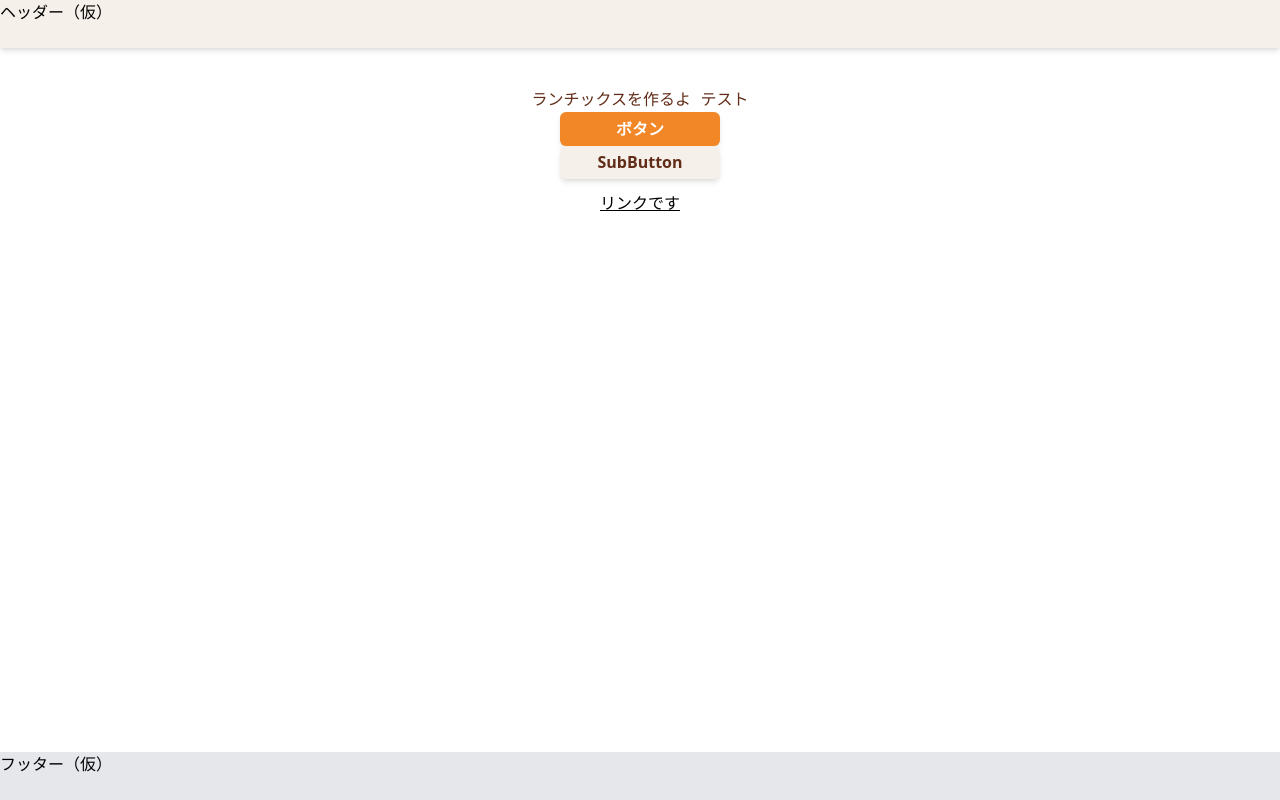
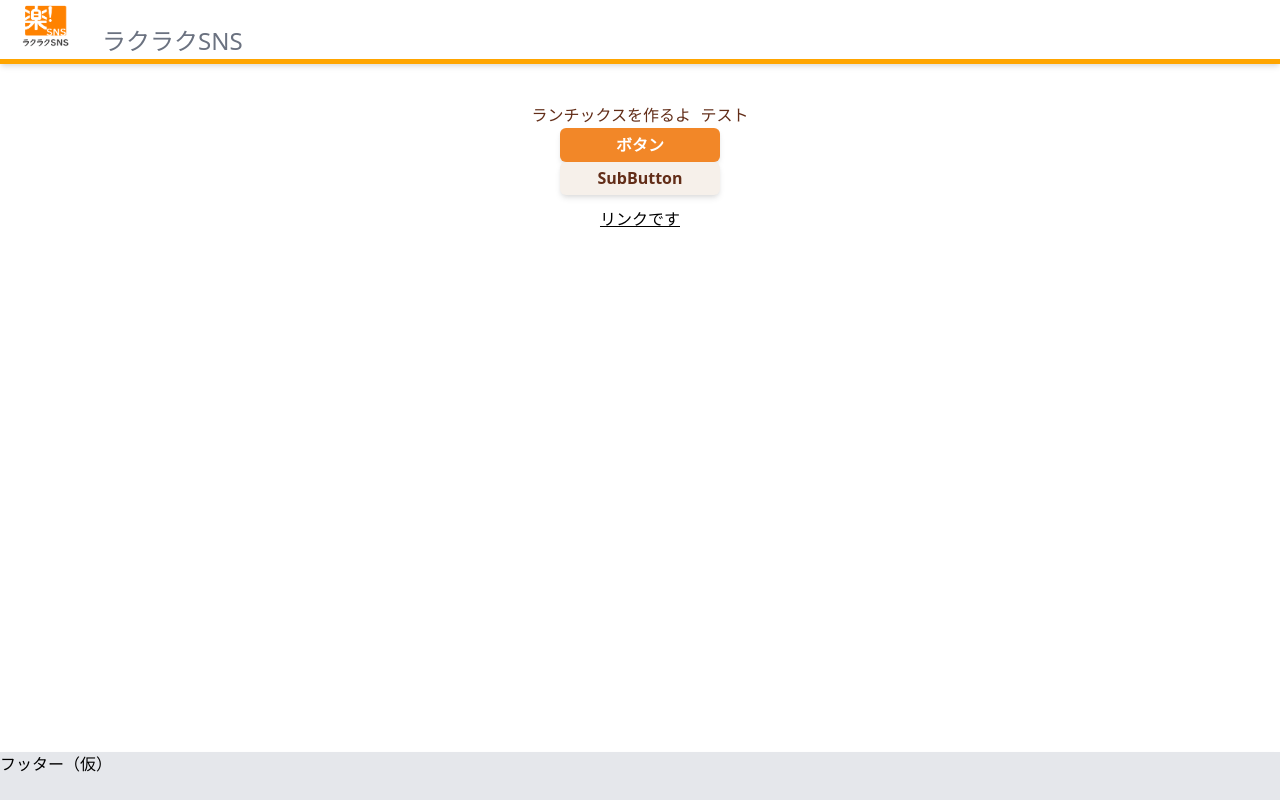
Before and after one commit to suzu1997/rakus-sns-app, a Next.js app: page / in a window 1280 px wide. Built offline with nearby package versions, Linux system fonts and the light colour scheme.

Commit message:
ヘッダー完成(文字の位置以外)

```diff
--- a/src/components/Header.tsx
+++ b/src/components/Header.tsx
@@ -1,7 +1,18 @@
 import { memo, FC } from "react";
+import { Logo } from "./Logo";
+import { HeaderTitle } from "./HeaderTitle";
 
 export const Header: FC = memo(() => {
+  const headerStyle = {
+    borderBottom: "5px solid orange",
+  };
+
   return (
-    <header className="h-12 w-full shadow-md bg-bgc">ヘッダー（仮）</header>
+    <>
+      <header className="h-16 w-full shadow-md bg-white" style={headerStyle}>
+        <Logo />
+        <HeaderTitle />
+      </header>
+    </>
   );
 });
--- /dev/null
+++ b/src/components/HeaderTitle.tsx
@@ -0,0 +1,9 @@
+import { memo, FC } from "react";
+
+export const HeaderTitle: FC = memo(() => {
+  return (
+    <>
+      <span className="text-2xl text-gray-500 m-3">ラクラクSNS</span>
+    </>
+  );
+});
--- /dev/null
+++ b/src/components/Logo.tsx
@@ -0,0 +1,17 @@
+import { FC, memo } from "react";
+import Image from "next/image";
+
+export const Logo: FC = memo(() => {
+  return (
+    <>
+      <span className="m-5">
+        <Image
+          src="/image/rakuraku-sns.png"
+          width={50}
+          height={50}
+          alt="ロゴ"
+        />
+      </span>
+    </>
+  );
+});
```
Also changed, not shown: public/image/rakuraku-sns.png (added).
